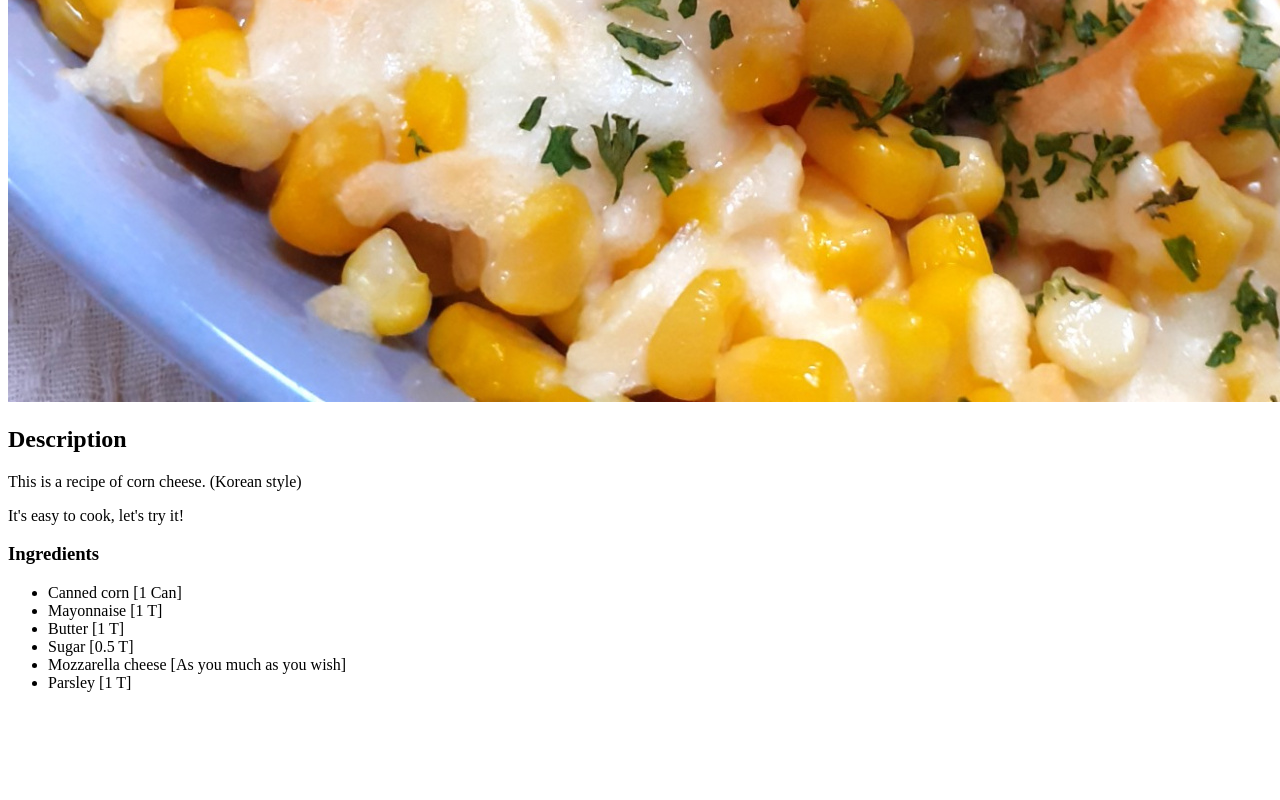
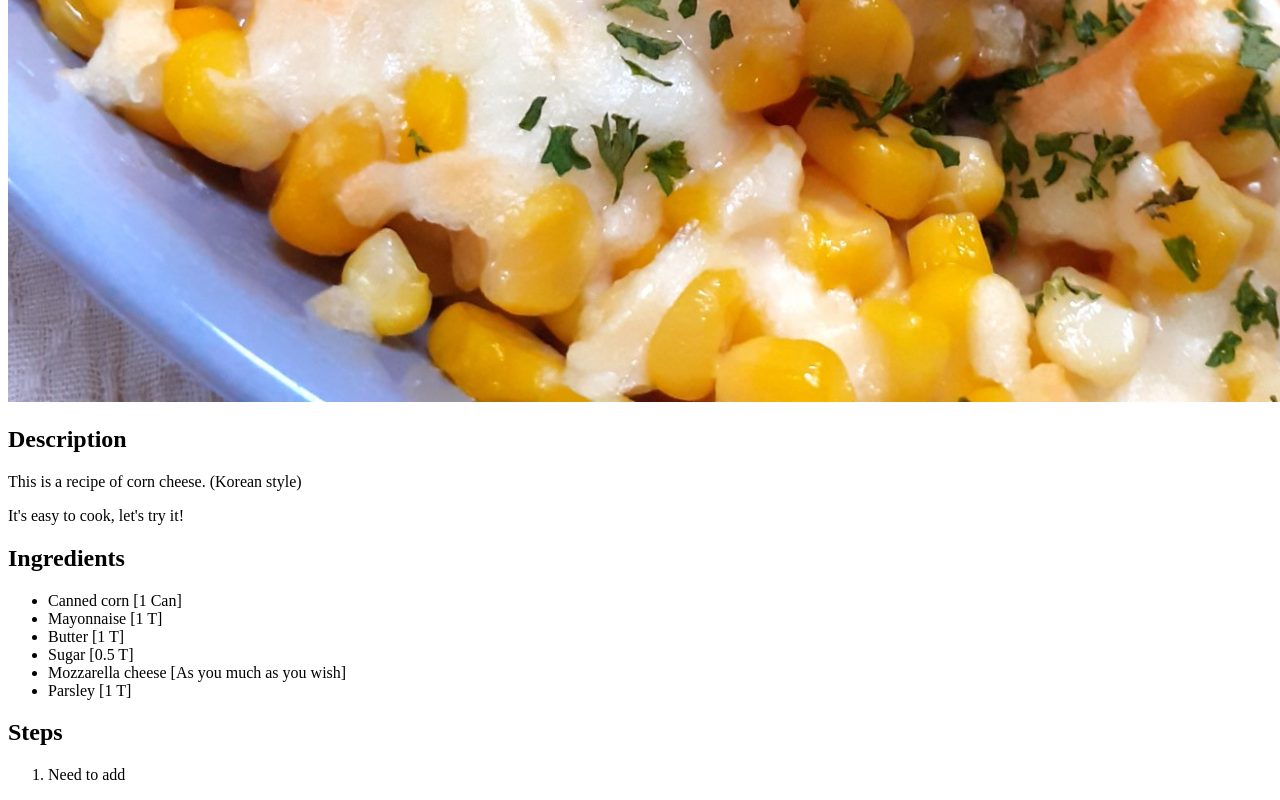
Before and after one commit to kynoh44/odin-recipes, a plain HTML site: page recipes/corn-cheese.html in a window 1280 px wide. Shown: the part 1178-1978 px from the top of the page. Before the commit the page ends 1886 px from the top, so only its background shows below. Drawn offline with Linux system fonts and the light colour scheme.

Commit message:
Edit heading elements and indentation of recipe name, ingredients and steps
Heading levels are aligned to heading 2 element, adjusted indentations of followed elements and "Steps" heading is added.

```diff
--- a/recipes/corn-cheese.html
+++ b/recipes/corn-cheese.html
@@ -11,7 +11,7 @@
 		<h2>Description</h2>
 				<p>This is a recipe of corn cheese. (Korean style)</p>
 				<p>It's easy to cook, let's try it!</p>
-				<h3>Ingredients</h3>
+		<h2>Ingredients</h2>
 			<ul>
 				<li>Canned corn [1 Can]</li>
 				<li>Mayonnaise [1 T]</li>
@@ -20,5 +20,9 @@
 				<li>Mozzarella cheese [As you much as you wish]</li>
 				<li>Parsley [1 T]</li>
 			</ul>
+		<h2>Steps</h2>
+			<ol>
+				<li>Need to add</li>
+			</ol>
 	</body>
 </html>
```
Lines whose indentation alone changed are shown as unchanged.
